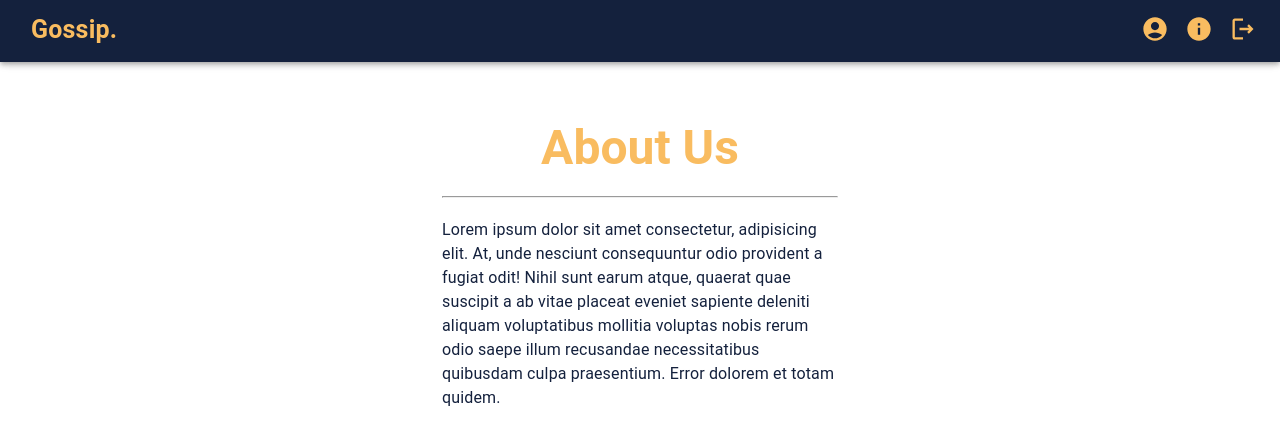
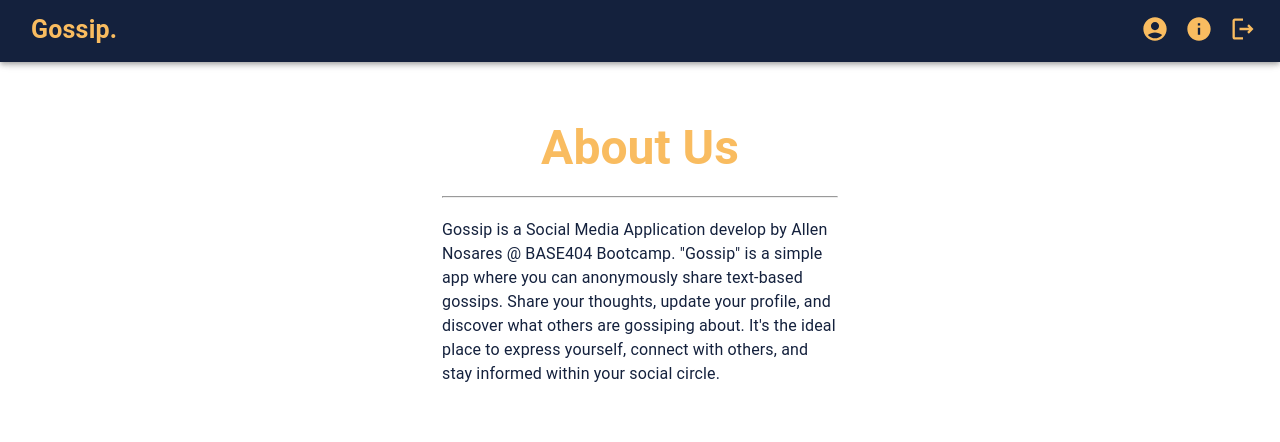
Before and after one commit to nosaresallen/PROJECT-5, a React (Vite) app: page /about in a window 1280 px wide. Shown: the top 442 px of the page. Built offline with nearby package versions, Linux system fonts and the light colour scheme.

Commit message:
edit about, post, login and register

```diff
--- a/src/pages/About.jsx
+++ b/src/pages/About.jsx
@@ -24,7 +24,10 @@ function About () {
                     <hr />
                     <Box sx={{marginTop: '20px'}}>
                         <Typography variant="body1" sx={{color: '#14213d'}}>
-                            Lorem ipsum dolor sit amet consectetur, adipisicing elit. At, unde nesciunt consequuntur odio provident a fugiat odit! Nihil sunt earum atque, quaerat quae suscipit a ab vitae placeat eveniet sapiente deleniti aliquam voluptatibus mollitia voluptas nobis rerum odio saepe illum recusandae necessitatibus quibusdam culpa praesentium. Error dolorem et totam quidem.
+                        {`Gossip is a Social Media Application develop by Allen Nosares @ BASE404 Bootcamp.
+                        "Gossip" is a simple app where you can anonymously share text-based gossips.
+                        Share your thoughts, update your profile, and discover what others are gossiping about.
+                        It's the ideal place to express yourself, connect with others, and stay informed within your social circle.`}
                         </Typography>
                     </Box>
                 </Box>
--- a/src/pages/Post.jsx
+++ b/src/pages/Post.jsx
@@ -118,6 +118,7 @@ function Post ({postID, name, caption, email, timeElapsed, imageUrl}) {
                                 vertical: 'top',
                                 horizontal: 'right',
                                 }}
+
                             >
                                 <MenuItem onClick={handleOpen}>
                                     <EditIcon sx={{ fontSize: 18, marginRight: 1 }} />
@@ -138,8 +139,8 @@ function Post ({postID, name, caption, email, timeElapsed, imageUrl}) {
                 aria-labelledby="alert-dialog-title"
                 aria-describedby="alert-dialog-description"
             >
-                <DialogTitle id="alert-dialog-title">Edit caption</DialogTitle>
-                <DialogContent>
+                <DialogTitle id="alert-dialog-title" >Edit caption</DialogTitle>
+                <DialogContent sx={{width:500}}>
                     <TextField
                         autoFocus
                         margin="dense"
@@ -165,12 +166,6 @@ function Post ({postID, name, caption, email, timeElapsed, imageUrl}) {
                             {isEditMode ? editedCaption : caption}
                         </Typography>
                     </CardContent>
-                    {/* <CardMedia
-                        component="img"
-                        height="194"
-                        image="https://www.techspot.com/images2/trivia/bigimage/2017/2017-03-19-image-46.jpg"
-                        alt="Paella dish"
-                    /> */}
                     {/* <CardActions sx={{display: 'flex', justifyContent: 'flex-start', padding: 1}}>
                     <IconButton aria-label="like" onClick={handleLikeClick}>
                         {liked ? (
--- a/src/pages/auth/Login.jsx
+++ b/src/pages/auth/Login.jsx
@@ -5,7 +5,7 @@ import Grid from '@mui/material/Grid';
 import Box from '@mui/material/Box';
 import Container from '@mui/material/Container';
 import Typography from '@mui/material/Typography';
-import CoffeeTwoToneIcon from '@mui/icons-material/CoffeeTwoTone';
+import LoginIcon from '@mui/icons-material/Login';
 
 import Swal from 'sweetalert2'
 
@@ -91,7 +91,7 @@ function Login () {
                 }}>
 
                     <Avatar sx={{ marginTop: '-20px', bgcolor: '#14213d', marginBottom: '10px' }}>
-                        <CoffeeTwoToneIcon />
+                        <LoginIcon />
                     </Avatar>
                     <Typography component="h1" variant="h5" sx={{ fontWeight: "bold", color: '#001e1d' }}>
                         Login
--- a/src/pages/auth/Register.jsx
+++ b/src/pages/auth/Register.jsx
@@ -5,7 +5,7 @@ import Grid from '@mui/material/Grid';
 import Box from '@mui/material/Box';
 import Container from '@mui/material/Container';
 import Typography from '@mui/material/Typography';
-import CoffeeTwoToneIcon from '@mui/icons-material/CoffeeTwoTone';
+import AppRegistrationIcon from '@mui/icons-material/AppRegistration';
 
 import Swal from 'sweetalert2';
 
@@ -26,7 +26,7 @@ function Register () {
     useEffect(() => {
         onAuthStateChanged(auth, (user) => {
             if (user) {
-                // window.location.reload();
+                window.location.reload();
                 navigate('/');
 
 
@@ -34,10 +34,6 @@ function Register () {
         });
 
     },[]);
-
-    // setTimeout(() => {
-    //     window.location.reload();
-    // }, 5);
 
     const handleRegister = () => {
         if (
@@ -109,7 +105,7 @@ function Register () {
                 }}>
 
                     <Avatar sx={{ marginTop: '-20px', bgcolor: '#14213d', marginBottom: '10px' }}>
-                        <CoffeeTwoToneIcon />
+                        <AppRegistrationIcon />
                     </Avatar>
                     <Typography component="h1" variant="h5" sx={{ fontWeight: "bold", color: '#001e1d' }}>
                         Register
```
